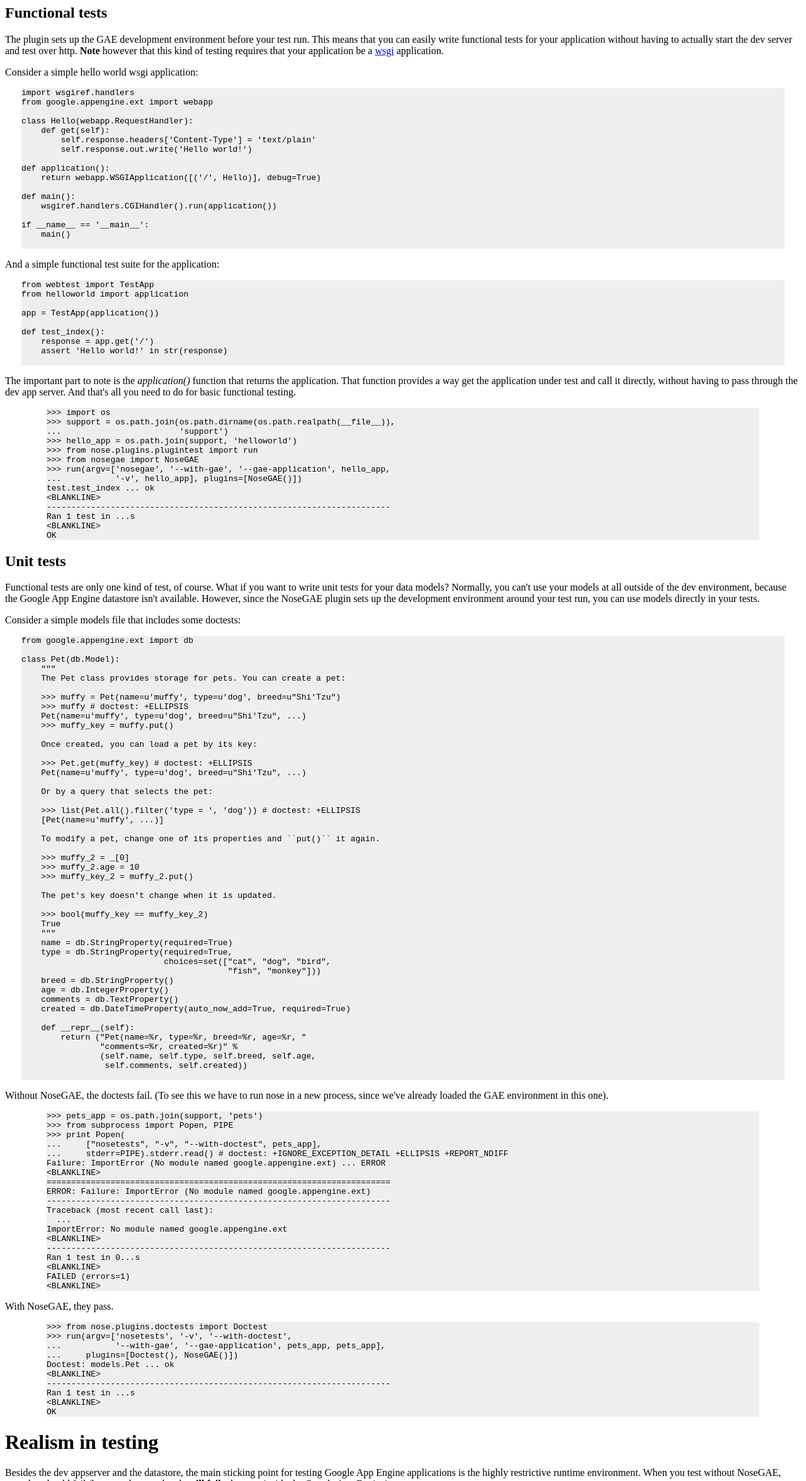
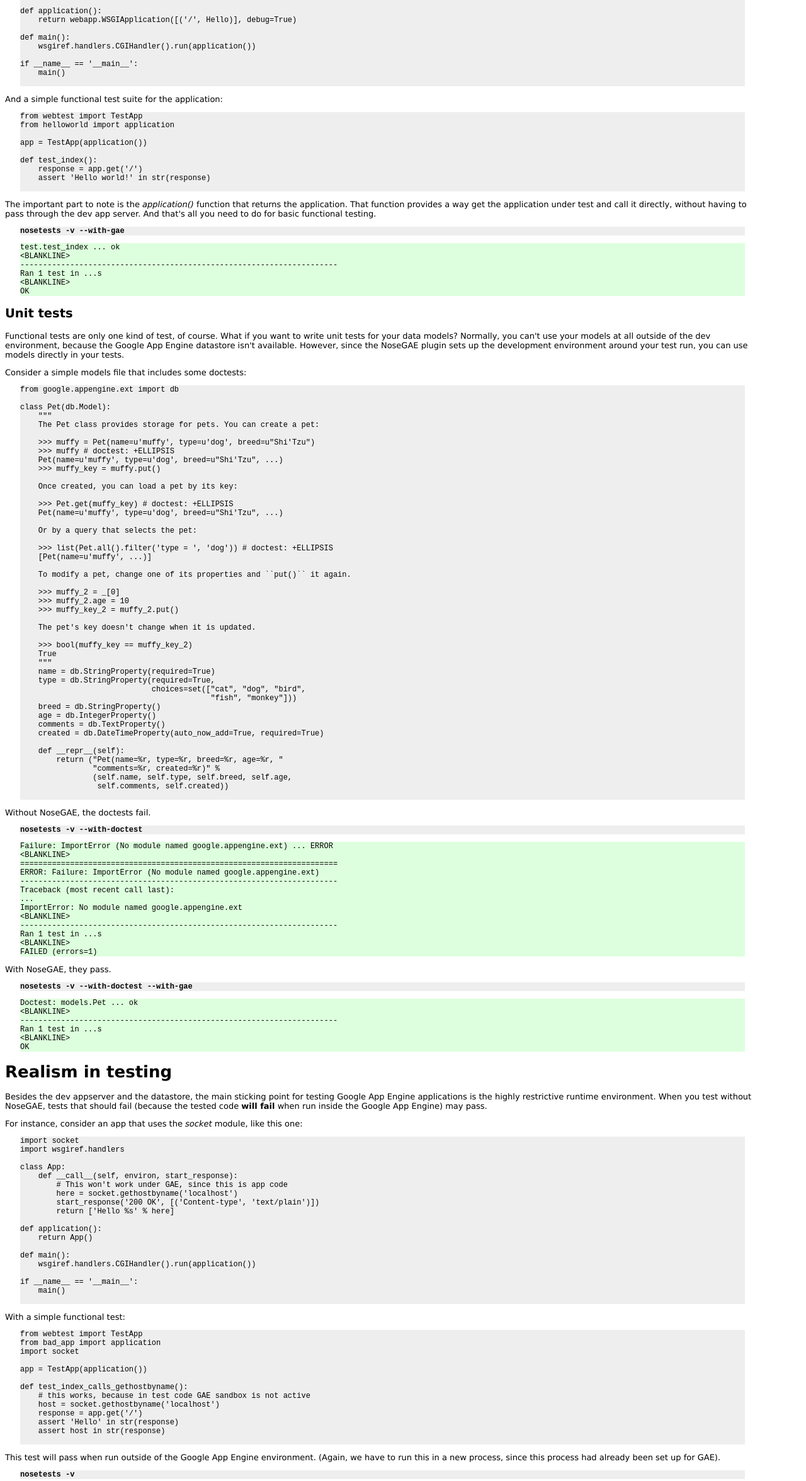
Before and after one commit to nosegae/NoseGAE, a plain HTML site: page docs/readme.html in a window 1280 px wide. Shown: the part 448-2800 px from the top of the page at 63% size. Drawn offline with Linux system fonts and the light colour scheme.

Commit message:
Updated self test to use trestle, to make resulting does more readable.

```diff
--- a/readme.html
+++ b/docs/readme.html
@@ -19,6 +19,12 @@ Default cascading style sheet for the HTML output of Docutils.
 See http://docutils.sf.net/docs/howto/html-stylesheets.html for how to
 customize this style sheet.
 */
+
+body {
+  font-family: verdana, arial, sans-serif;
+  font-size: small;
+  padding-right: 5em;
+ }
 
 /* used to remove borders from tables and images */
 .borderless, table.borderless td, table.borderless th {
@@ -49,10 +55,8 @@ blockquote.epigraph {
 dl.docutils dd {
   margin-bottom: 0.5em }
 
-/* Uncomment (and remove this text!) to get bold-faced definition list terms
 dl.docutils dt {
   font-weight: bold }
-*/
 
 div.abstract {
   margin: 2em 5em }
@@ -80,14 +84,11 @@ div.warning p.admonition-title {
   font-weight: bold ;
   font-family: sans-serif }
 
-/* Uncomment (and remove this text!) to get reduced vertical space in
-   compound paragraphs.
 div.compound .compound-first, div.compound .compound-middle {
   margin-bottom: 0.5em }
 
 div.compound .compound-last, div.compound .compound-middle {
   margin-top: 0.5em }
-*/
 
 div.dedication {
   margin: 2em 5em ;
@@ -188,7 +189,13 @@ p.attribution {
   margin-left: 50% }
 
 p.caption {
-  font-style: italic }
+  font-style: italic ;
+  color: #aaa;
+  margin-top: -6px;
+  padding-top: 0px;
+  margin-left: 2em;
+  font-size: smaller;
+}
 
 p.credits {
   font-style: italic ;
@@ -287,6 +294,53 @@ tt.docutils {
 ul.auto-toc {
   list-style-type: none }
 
+pre.response.pass, .pass
+{
+  background: #dfd; !important
+ }
+
+pre.response.fail, .fail
+{
+  background: #faa; !important
+}
+
+li.fail
+{
+  background: #fff;
+}
+
+li.fail a
+{
+  color: #f55;
+  font-weight: bold;
+}
+
+tt.request.method
+{
+  font-weight: bold;
+}
+
+.contents
+{
+  float: right;
+  font-size: smaller;
+  border: 1px solid #ddd;
+  padding-left: 1em;
+  padding-right: 1em;
+}
+
+.contents ul
+{
+  padding-left: 1em;
+  margin-right: .5em;
+  margin-left: 0;
+}
+
+.contents p.topic-title
+{
+  padding-top: 1ex;
+}
+
 </style>
 </head>
 <body>
@@ -359,16 +413,10 @@ returns the application. That function provides a way get the
 application under test and call it directly, without having to pass
 through the dev app server. And that's all you need to do for basic
 functional testing.</p>
-<blockquote>
-<pre class="doctest-block">
-&gt;&gt;&gt; import os
-&gt;&gt;&gt; support = os.path.join(os.path.dirname(os.path.realpath(__file__)),
-...                        'support')
-&gt;&gt;&gt; hello_app = os.path.join(support, 'helloworld')
-&gt;&gt;&gt; from nose.plugins.plugintest import run
-&gt;&gt;&gt; from nosegae import NoseGAE
-&gt;&gt;&gt; run(argv=['nosegae', '--with-gae', '--gae-application', hello_app,
-...           '-v', hello_app], plugins=[NoseGAE()])
+<pre class="literal-block">
+<tt class="request method docutils literal"><span class="pre">nosetests</span> <span class="pre">-v</span> <span class="pre">--with-gae</span></tt>
+</pre>
+<pre class="response pass literal-block">
 test.test_index ... ok
 &lt;BLANKLINE&gt;
 ----------------------------------------------------------------------
@@ -376,7 +424,7 @@ Ran 1 test in ...s
 &lt;BLANKLINE&gt;
 OK
 </pre>
-</blockquote>
+<!--  -->
 </div>
 <div class="section">
 <h2><a class="toc-backref" href="#id4" id="unit-tests" name="unit-tests">Unit tests</a></h2>
@@ -436,39 +484,31 @@ class Pet(db.Model):
                  self.comments, self.created))
 
 </pre>
-<p>Without NoseGAE, the doctests fail. (To see this we have to run nose
-in a new process, since we've already loaded the GAE environment in
-this one).</p>
-<blockquote>
-<pre class="doctest-block">
-&gt;&gt;&gt; pets_app = os.path.join(support, 'pets')
-&gt;&gt;&gt; from subprocess import Popen, PIPE
-&gt;&gt;&gt; print Popen(
-...     [&quot;nosetests&quot;, &quot;-v&quot;, &quot;--with-doctest&quot;, pets_app],
-...     stderr=PIPE).stderr.read() # doctest: +IGNORE_EXCEPTION_DETAIL +ELLIPSIS +REPORT_NDIFF
+<p>Without NoseGAE, the doctests fail.</p>
+<pre class="literal-block">
+<tt class="request method docutils literal"><span class="pre">nosetests</span> <span class="pre">-v</span> <span class="pre">--with-doctest</span></tt>
+</pre>
+<pre class="response pass literal-block">
 Failure: ImportError (No module named google.appengine.ext) ... ERROR
 &lt;BLANKLINE&gt;
 ======================================================================
 ERROR: Failure: ImportError (No module named google.appengine.ext)
 ----------------------------------------------------------------------
 Traceback (most recent call last):
-  ...
+...
 ImportError: No module named google.appengine.ext
 &lt;BLANKLINE&gt;
 ----------------------------------------------------------------------
-Ran 1 test in 0...s
+Ran 1 test in ...s
 &lt;BLANKLINE&gt;
 FAILED (errors=1)
-&lt;BLANKLINE&gt;
 </pre>
-</blockquote>
+<!--  -->
 <p>With NoseGAE, they pass.</p>
-<blockquote>
-<pre class="doctest-block">
-&gt;&gt;&gt; from nose.plugins.doctests import Doctest
-&gt;&gt;&gt; run(argv=['nosetests', '-v', '--with-doctest',
-...           '--with-gae', '--gae-application', pets_app, pets_app],
-...     plugins=[Doctest(), NoseGAE()])
+<pre class="literal-block">
+<tt class="request method docutils literal"><span class="pre">nosetests</span> <span class="pre">-v</span> <span class="pre">--with-doctest</span> <span class="pre">--with-gae</span></tt>
+</pre>
+<pre class="response pass literal-block">
 Doctest: models.Pet ... ok
 &lt;BLANKLINE&gt;
 ----------------------------------------------------------------------
@@ -476,7 +516,7 @@ Ran 1 test in ...s
 &lt;BLANKLINE&gt;
 OK
 </pre>
-</blockquote>
+<!--  -->
 </div>
 </div>
 <div class="section">
@@ -527,34 +567,30 @@ def test_index_calls_gethostbyname():
 <p>This test will pass when run outside of the Google App Engine
 environment. (Again, we have to run this in a new process, since this process
 had already been set up for GAE).</p>
-<blockquote>
-<pre class="doctest-block">
-&gt;&gt;&gt; bad_app = os.path.join(support, 'bad_app')
-&gt;&gt;&gt; print Popen(
-...     [&quot;nosetests&quot;, &quot;-v&quot;, bad_app],
-...     stderr=PIPE).stderr.read() # doctest: +ELLIPSIS +REPORT_NDIFF
+<pre class="literal-block">
+<tt class="request method docutils literal"><span class="pre">nosetests</span> <span class="pre">-v</span></tt>
+</pre>
+<pre class="response pass literal-block">
 test.test_index_calls_gethostbyname ... ok
 &lt;BLANKLINE&gt;
 ----------------------------------------------------------------------
 Ran 1 test in ...s
 &lt;BLANKLINE&gt;
 OK
-&lt;BLANKLINE&gt;
 </pre>
-</blockquote>
+<!--  -->
 <p>When run with NoseGAE, it will fail, as it should.</p>
-<blockquote>
-<pre class="doctest-block">
-&gt;&gt;&gt; run(argv=['nosetests', '-v', '--with-gae',
-...           '--gae-application', bad_app, bad_app],
-...     plugins=[NoseGAE()])
+<pre class="literal-block">
+<tt class="request method docutils literal"><span class="pre">nosetests</span> <span class="pre">-v</span> <span class="pre">--with-gae</span></tt>
+</pre>
+<pre class="response pass literal-block">
 test.test_index_calls_gethostbyname ... ERROR
 &lt;BLANKLINE&gt;
 ======================================================================
 ERROR: test.test_index_calls_gethostbyname
 ----------------------------------------------------------------------
 Traceback (most recent call last):
-...
+ ...
 AttributeError: 'module' object has no attribute 'gethostbyname'
 &lt;BLANKLINE&gt;
 ----------------------------------------------------------------------
@@ -562,7 +598,7 @@ Ran 1 test in ...s
 &lt;BLANKLINE&gt;
 FAILED (errors=1)
 </pre>
-</blockquote>
+<!--  -->
 <p>It is important to note that only <strong>application</strong> code is sandboxed by
 NoseGAE. Test code imports outside of the sandbox, so your test code has full
 access to the system and available python libraries, including the Google App
```
Also changed, not shown: 3 other files.
